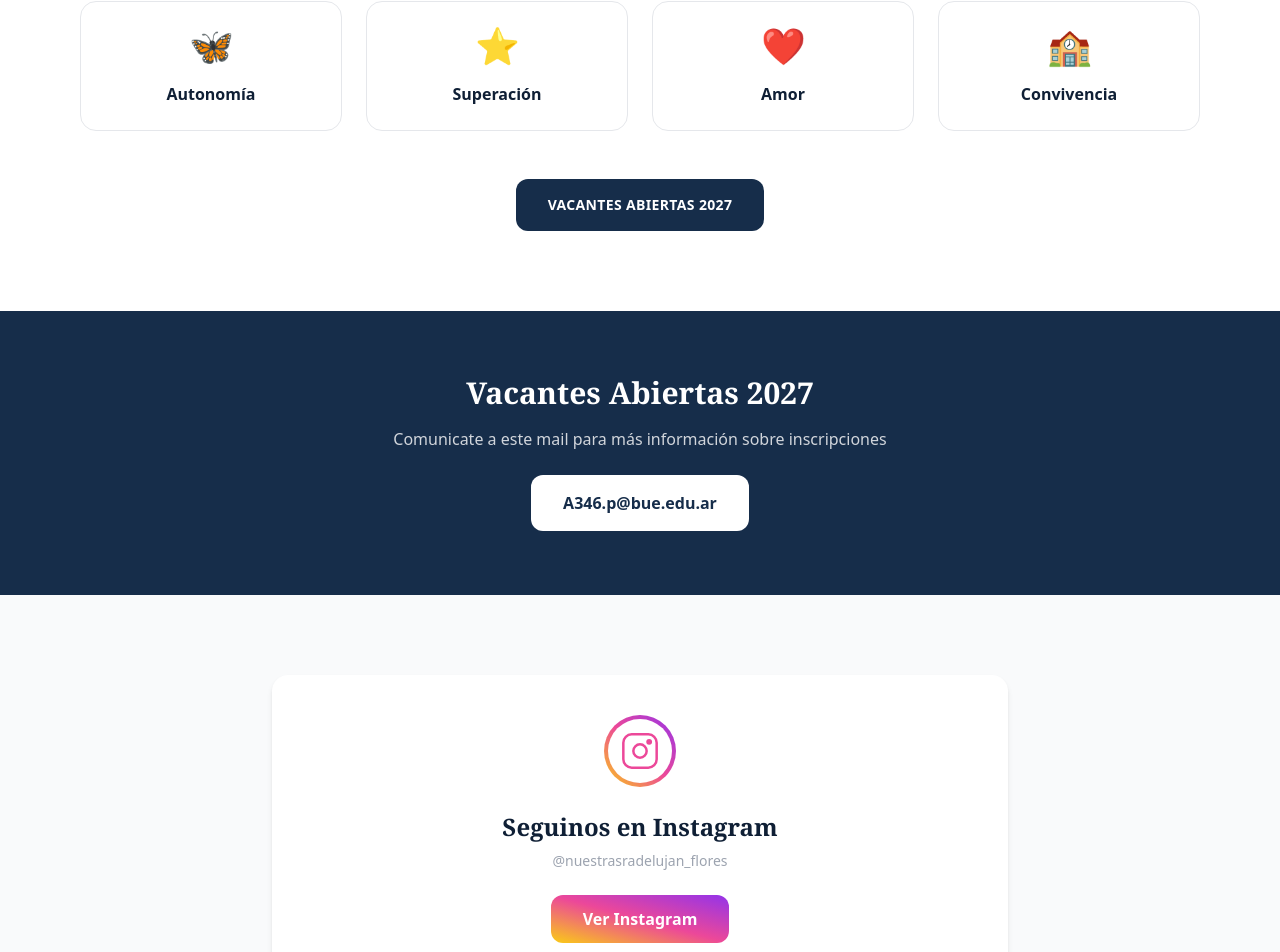
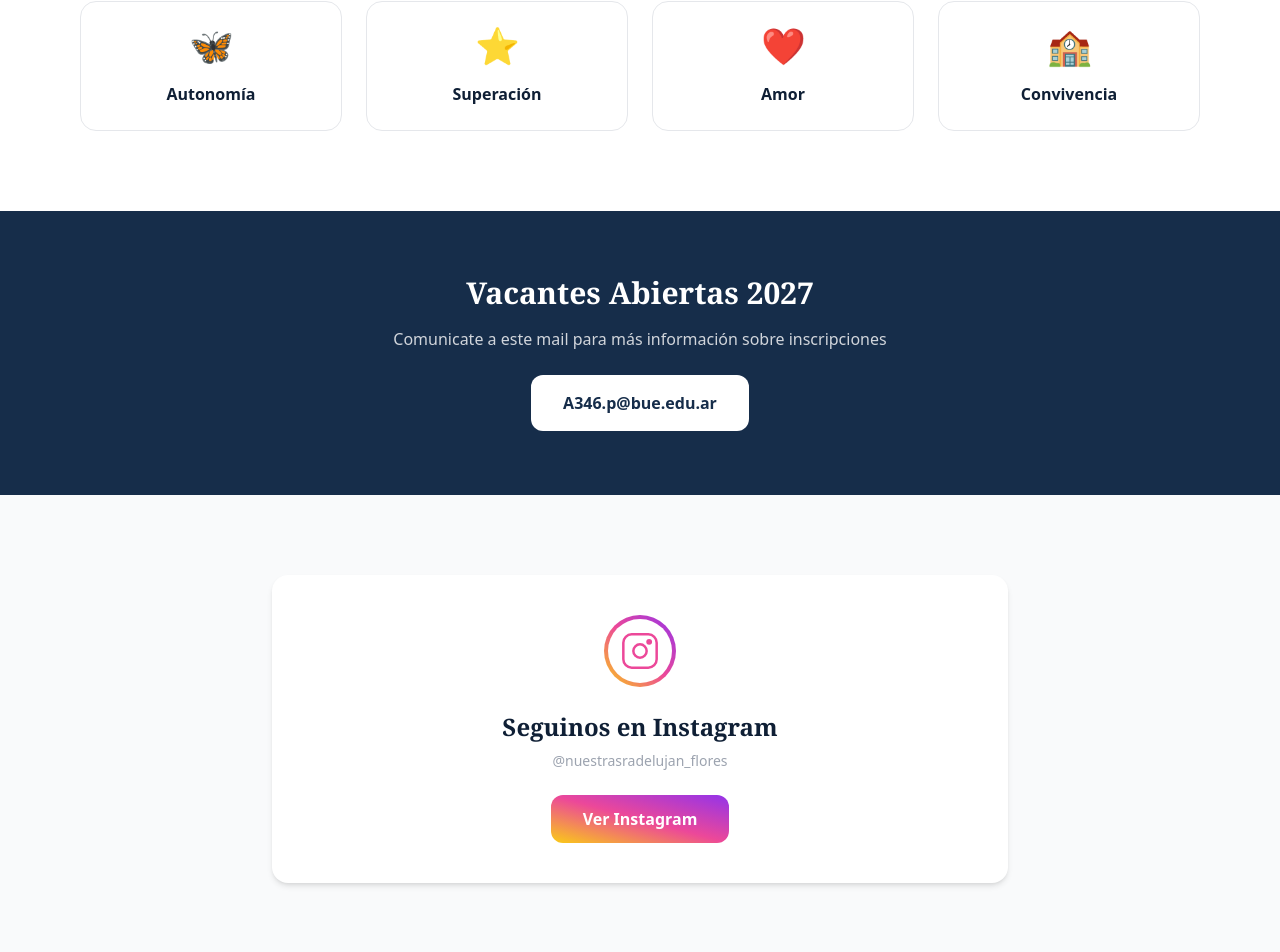
Before and after one commit to SantiZurlo/pagina-colegio, a React (Vite) app: page / in a window 1280 px wide. Shown: the part 1769-2721 px from the top of the page. Built offline with nearby package versions, Linux system fonts and the light colour scheme; no server answers.

Commit message:
Remover seccion vacantes

```diff
--- a/src/components/ValoresSection.tsx
+++ b/src/components/ValoresSection.tsx
@@ -32,16 +32,6 @@ const ValoresSection = () => {
             </div>
           ))}
         </div>
-
-        <div className="text-center mt-12">
-          <a
-            href="mailto:A346.p@bue.edu.ar"
-            className="inline-block bg-navy-800 text-white font-semibold text-sm px-8 py-4 rounded-xl hover:bg-navy-900 transition-colors tracking-wide"
-            >
-            VACANTES ABIERTAS 2027
-          </a>
-        </div>
-
       </div>
     </section>
   )
```
